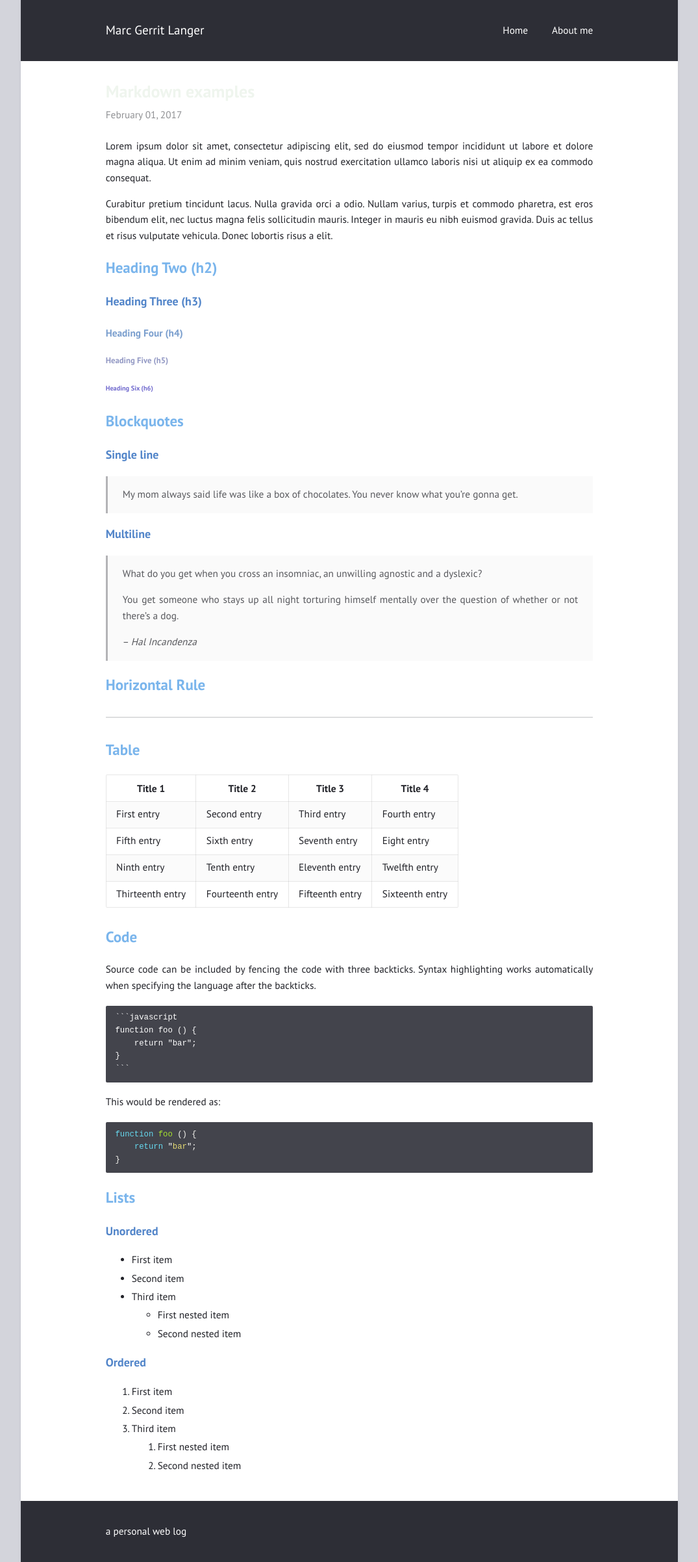
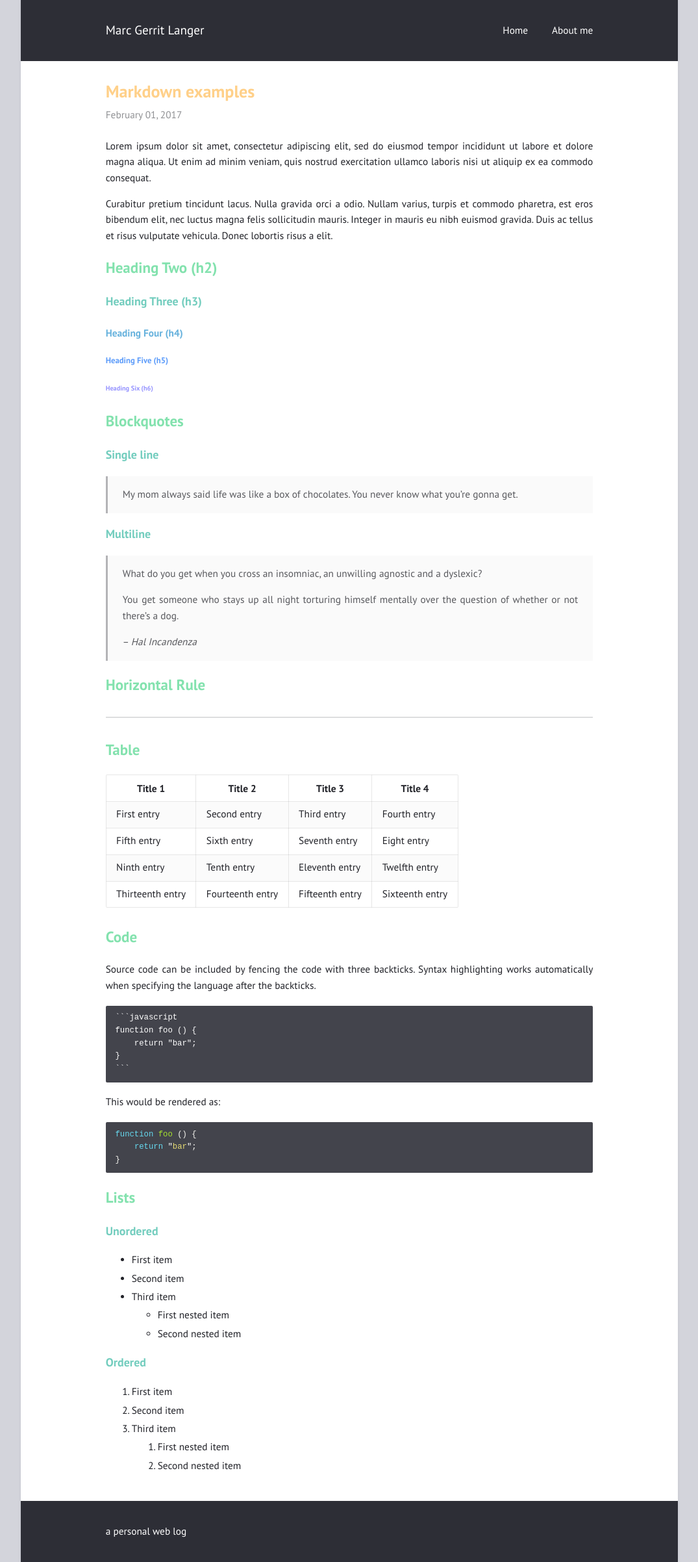
Before and after one commit to revolvermann76/revolvermann76.github.io, a Jekyll site: the page built from _posts/2017-02-01-markdown-examples.md, in a window 1280 px wide. Shown: the whole page at 65% size, without its empty margins (102-1177 px from the left). Built offline with Jekyll 4.4.1, drawn with Linux system fonts in a browser that asks for light colours.

Commit message:
Modified   _sass/basic.sass

```diff
--- a/_sass/basic.sass
+++ b/_sass/basic.sass
@@ -96,19 +96,19 @@ pre
   padding: .2em .4em
 
 h1
-  color: #eff5ee
+  color: #ffd089
 
 h2
-  color: #7ab5ec
+  color: #83e2ae
 
 h3
-  color: #5285c9
+  color: #73cdbe
 
 h4
-  color: #7b9fce
+  color: #67b2dd
 
 h5
-  color: #9399c4
+  color: #5d9cfa
 
 h6
-  color: #716ace
+  color: #9694ff
```
